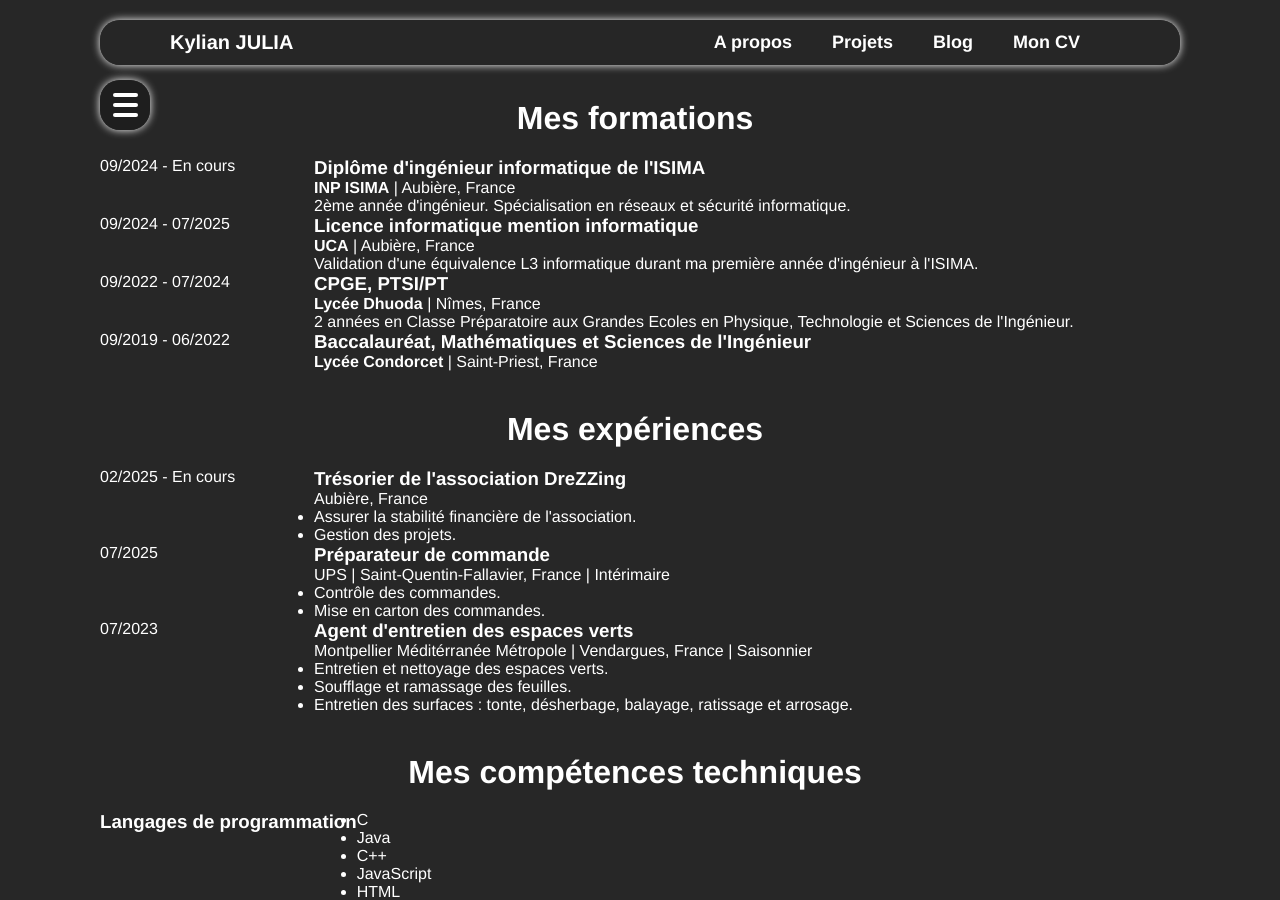
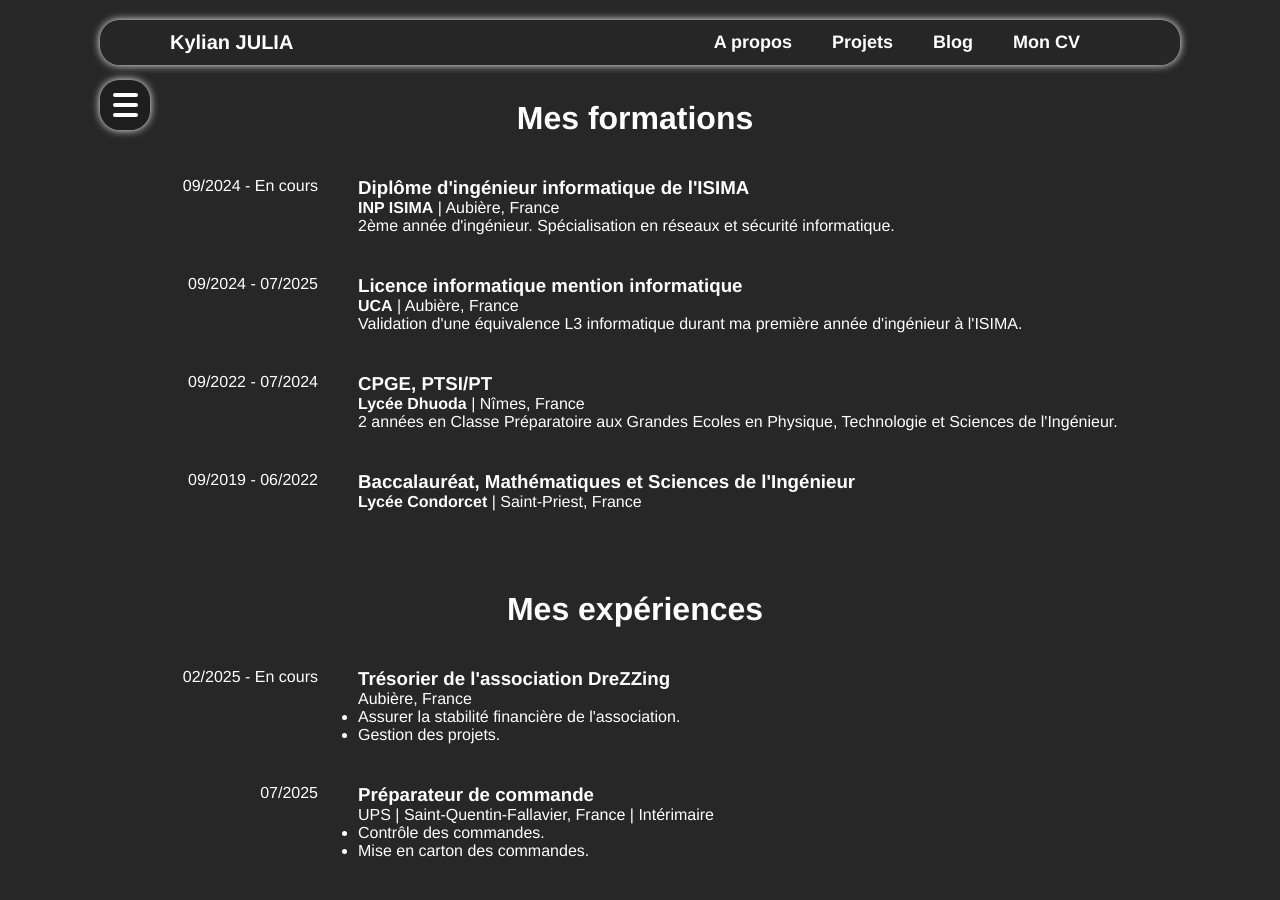
Before and after one commit to kylianjoff/kylianjulia, an Angular app in the folder kylianjulia/: page /about in a window 1280 px wide. Shown: the top 900 px of the page. Built offline with nearby package versions, Linux system fonts and the light colour scheme.

Commit message:
style party competences

```diff
--- a/kylianjulia/src/app/about/about.css
+++ b/kylianjulia/src/app/about/about.css
@@ -72,12 +72,27 @@ section h2 {
 .formation, .experience, .competence {
     display: flex;
     flex-direction: row;
+    margin: 40px 0;
 }
 
 .col-g {
     width: 20vw;
+    text-align: right;
+    margin: 0 20px;
 }
 
 .col-d {
     width: 80vw;
+    text-align: left;
+    margin: 0 20px;
 }
+
+.competence h3 {
+    text-decoration: underline;
+}
+
+.competence ul li {
+    display: inline-block;
+    list-style: none;
+    margin: 0 10px;
+}
```
